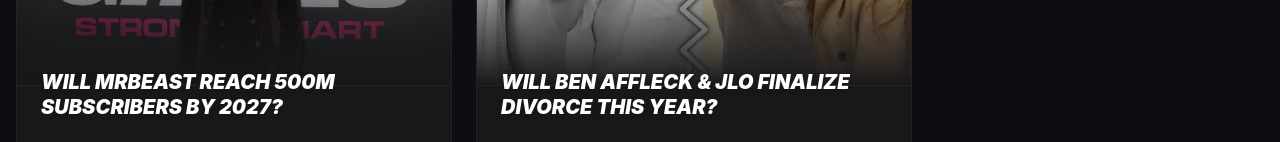
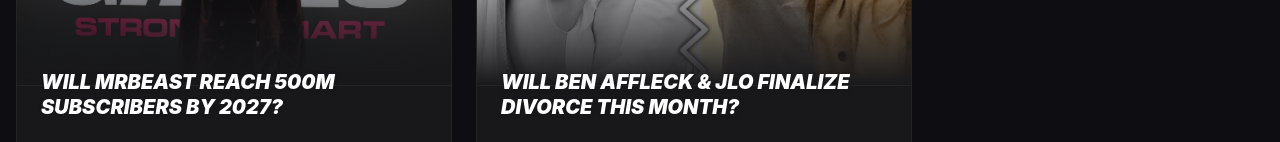
Before and after one commit to deorodesign/vibecheck, a Next.js app: page / in a window 1280 px wide. Shown: the part 1062-1204 px from the top of the page. Built offline with nearby package versions, Linux system fonts and the light colour scheme.

Commit message:
restore original markets and images

```diff
--- a/app/context.tsx
+++ b/app/context.tsx
@@ -5,14 +5,14 @@
 // === DUMMY DATA ===
 export const CATEGORIES = ['All', 'Trending', 'Music', 'Movies', 'Drama', 'Sports', 'Crypto', 'Tech', 'Entertainment'];
 
+// ZDE JE TVŮJ PŮVODNÍ ZACHRÁNĚNÝ KÓD:
 export const MARKETS = [
-  // Zde jsou opravené přesné názvy tvých souborů z public složky
-  { id: 1, title: 'Will Taylor Swift & Travis Kelce get engaged?', volumeUsd: 1200000, volume: '$1.2M', endDate: 'Dec 31, 2026', category: 'Music', imageUrl: '/taylor.jpeg' },
-  { id: 2, title: 'Will Jake Paul knock out Mike Tyson?', volumeUsd: 850000, volume: '$850K', endDate: 'Jul 20, 2026', category: 'Sports', imageUrl: '/paul-tyson.jpg' },
-  { id: 3, title: 'Will Kylie Jenner announce another pregnancy this year?', volumeUsd: 420000, volume: '$420K', endDate: 'Dec 31, 2026', category: 'Entertainment', imageUrl: '/kylie.jpeg' },
-  { id: 4, title: 'Will TikTok be officially banned in the EU?', volumeUsd: 2100000, volume: '$2.1M', endDate: 'Dec 31, 2026', category: 'Tech', imageUrl: '/tiktok.png' },
-  { id: 5, title: 'Will MrBeast reach 500M subscribers by 2027?', volumeUsd: 3400000, volume: '$3.4M', endDate: 'Dec 31, 2026', category: 'Entertainment', imageUrl: '/mrbeast.jpeg' },
-  { id: 6, title: 'Will Ben Affleck & JLO finalize divorce this year?', volumeUsd: 150000, volume: '$150K', endDate: 'Dec 31, 2026', category: 'Drama', imageUrl: '/affleck.jpeg' },
+  { id: 1, category: 'Drama', imageUrl: '/taylor.jpeg', title: "Will Taylor Swift & Travis Kelce get engaged?", vibePrice: 0.73, noVibePrice: 0.27, volume: "$1.2M", volumeUsd: 1200000, endDate: "Dec 31, 2026" },
+  { id: 2, category: 'Sports', imageUrl: '/paul-tyson.jpg', title: "Will Jake Paul knock out Mike Tyson?", vibePrice: 0.45, noVibePrice: 0.55, volume: "$850K", volumeUsd: 850000, endDate: "Jul 20, 2026" },
+  { id: 3, category: 'Drama', imageUrl: '/kylie.jpeg', title: "Will Kylie Jenner announce another pregnancy this year?", vibePrice: 0.31, noVibePrice: 0.69, volume: "$420K", volumeUsd: 420000, endDate: "Dec 31, 2026" },
+  { id: 4, category: 'Tech', imageUrl: '/tiktok.png', title: "Will TikTok be officially banned in the EU?", vibePrice: 0.15, noVibePrice: 0.85, volume: "$2.1M", volumeUsd: 2100000, endDate: "Jan 1, 2027" },
+  { id: 5, category: 'Entertainment', imageUrl: '/mrbeast.jpeg', title: "Will MrBeast reach 500M subscribers by 2027?", vibePrice: 0.88, noVibePrice: 0.12, volume: "$3.4M", volumeUsd: 3400000, endDate: "Jan 1, 2027" },
+  { id: 6, category: 'Drama', imageUrl: '/affleck.jpeg', title: "Will Ben Affleck & JLo finalize divorce this month?", vibePrice: 0.92, noVibePrice: 0.08, volume: "$150K", volumeUsd: 150000, endDate: "Nov 30, 2026" }
 ];
 
 const INITIAL_MESSAGES = [
@@ -62,14 +62,17 @@
   const [isLoggedIn, setIsLoggedIn] = useState(false);
   const [walletAddress, setWalletAddress] = useState("");
   const [balance, setBalance] = useState(0);
+
+  // Sladěno s tvými novými cenami z kódu
   const [marketPrices, setMarketPrices] = useState<Record<number, { vibe: number, noVibe: number }>>({
-    1: { vibe: 0.65, noVibe: 0.35 },
+    1: { vibe: 0.73, noVibe: 0.27 },
     2: { vibe: 0.45, noVibe: 0.55 },
-    3: { vibe: 0.80, noVibe: 0.20 },
-    4: { vibe: 0.30, noVibe: 0.70 },
-    5: { vibe: 0.90, noVibe: 0.10 },
-    6: { vibe: 0.60, noVibe: 0.40 },
+    3: { vibe: 0.31, noVibe: 0.69 },
+    4: { vibe: 0.15, noVibe: 0.85 },
+    5: { vibe: 0.88, noVibe: 0.12 },
+    6: { vibe: 0.92, noVibe: 0.08 },
   });
+
   const [myBets, setMyBets] = useState<Array<{ marketId: number, type: 'VYBE' | 'NO_VYBE', amount: number, entryPrice: number }>>([]);
   const [chatMessages, setChatMessages] = useState(INITIAL_MESSAGES);
   const [selectedMarket, setSelectedMarket] = useState<any | null>(null);
@@ -93,7 +96,6 @@
     setBalance(500);
     alert(`Wallet Connected: ${mockAddress.slice(0, 6)}...${mockAddress.slice(-4)}\nYou received 500 USDC demo funds!`);
 
-    // Přidání hráče do žebříčku po přihlášení
     setDynamicLeaderboard(prev => {
       if (prev.find(u => u.id === 'me')) return prev;
       return [...prev, {
@@ -113,7 +115,7 @@
     setWalletAddress("");
     setBalance(0);
     setMyBets([]);
-    setDynamicLeaderboard(INITIAL_LEADERBOARD); // Odstranění z žebříčku po odhlášení
+    setDynamicLeaderboard(INITIAL_LEADERBOARD);
   };
 
   const placeBet = (marketId: number, type: 'VYBE' | 'NO_VYBE') => {
@@ -127,7 +129,6 @@
     const currentPrice = type === 'VYBE' ? marketPrices[marketId].vibe : marketPrices[marketId].noVibe;
     setMyBets(prev => [...prev, { marketId, type, amount: betAmount, entryPrice: currentPrice }]);
 
-    // Update ceny na trhu po sázce (jednoduchá simulace AMM)
     setMarketPrices(prev => {
       const p = prev[marketId];
       if (type === 'VYBE') {
@@ -161,12 +162,11 @@
   const resolveMarket = (marketId: number, outcome: 'VYBE' | 'NO_VYBE') => {
     setMarketStatus(prev => ({ ...prev, [marketId]: outcome }));
 
-    // Zjednodušené rozdělení výher (v reálu by bylo složitější)
     let winnings = 0;
     myBets.forEach(bet => {
       if (bet.marketId === marketId && bet.type === outcome) {
         const shares = bet.amount / bet.entryPrice;
-        winnings += (shares * 1); // 1 USDC za výherní share
+        winnings += (shares * 1);
       }
     });
 
@@ -174,7 +174,6 @@
       setBalance(prev => prev + winnings);
       alert(`Market Resolved to ${outcome}! You won ${winnings.toFixed(2)} USDC!`);
 
-      // Update bodů v žebříčku
       setDynamicLeaderboard(prev => {
         const updated = prev.map(u => {
           if (u.id === 'me') return { ...u, points: u.points + Math.floor(winnings * 10) };
@@ -187,7 +186,6 @@
     }
   };
 
-  // Aktualizace profilu v žebříčku, pokud si hráč změní jméno nebo fotku
   useEffect(() => {
     if (isLoggedIn) {
       setDynamicLeaderboard(prev => {
```
